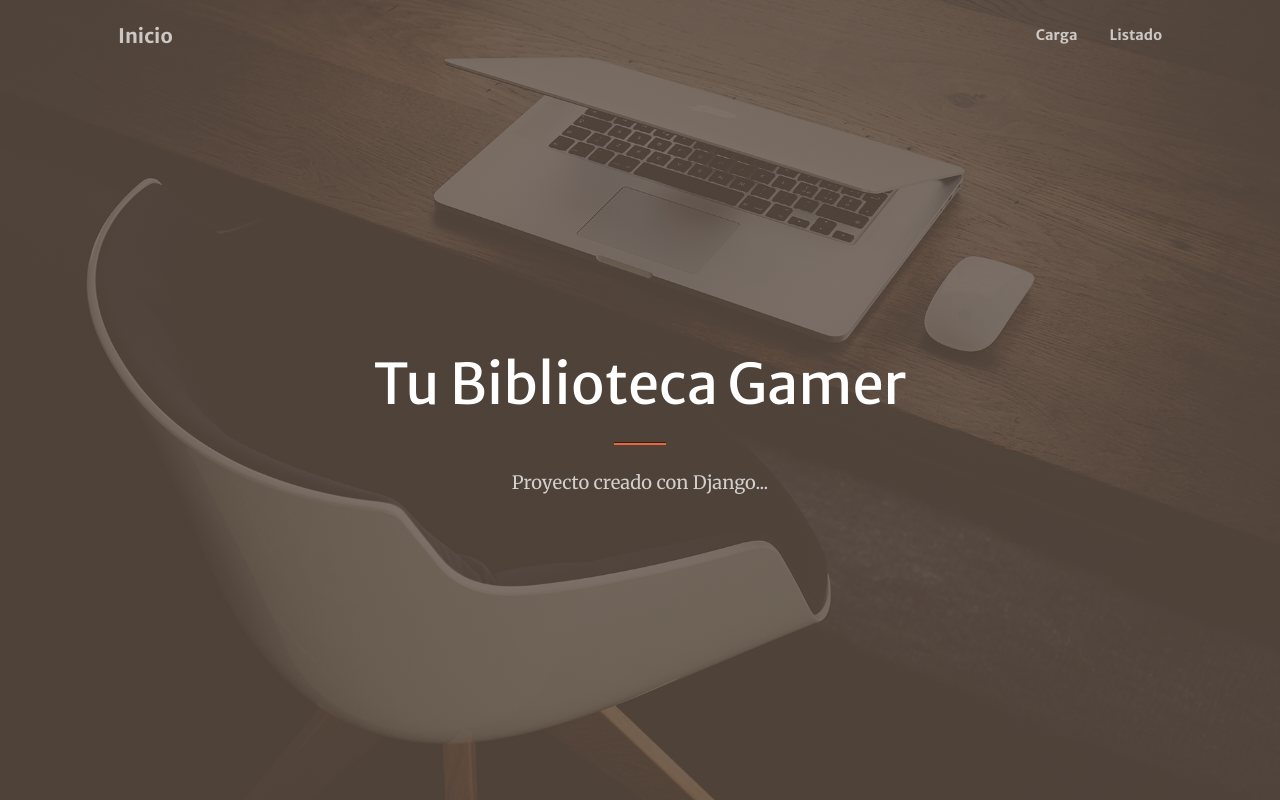
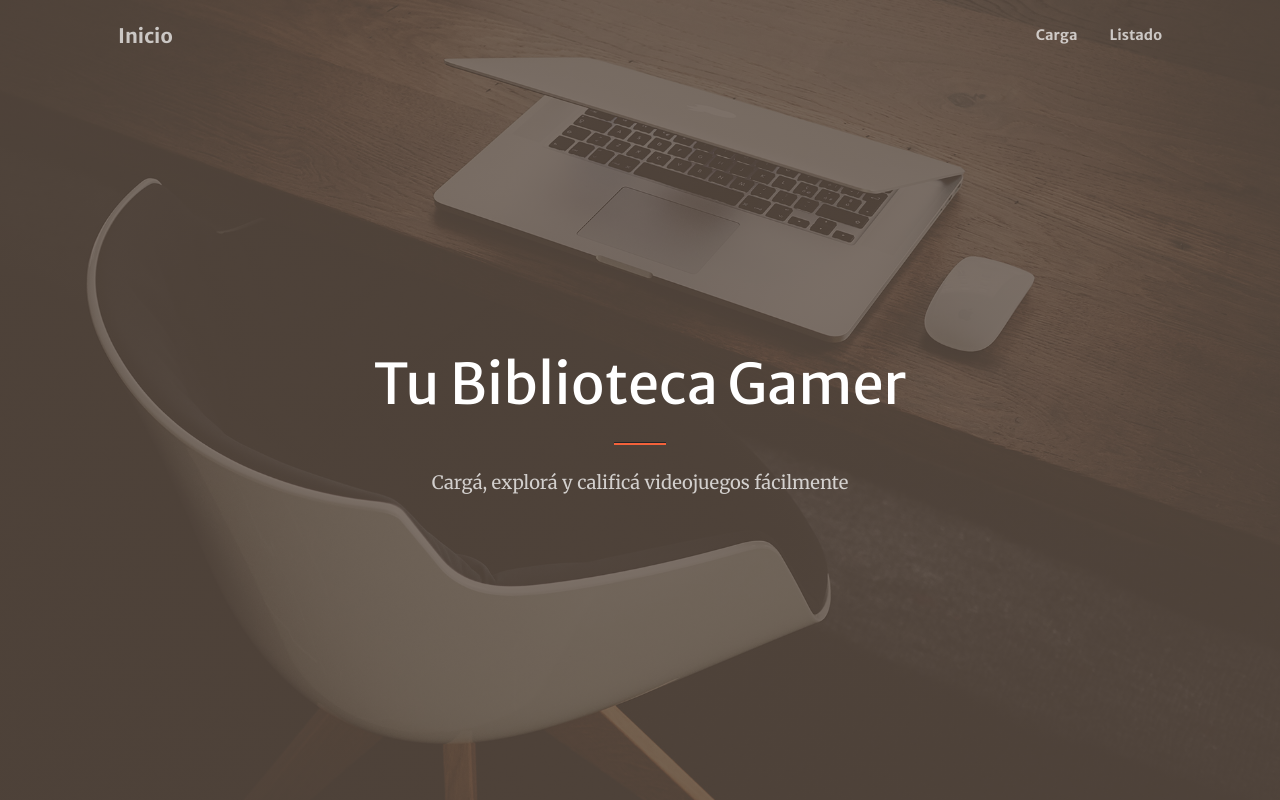
Before and after one commit to Lautaro-Falco/Proyecto-Python, a Django app: page / in a window 1280 px wide. Run offline with Django 5.2, Linux system fonts and the light colour scheme; some libraries are stand-ins or nearby versions.

Commit message:
Primer entrega

```diff
--- a/juegos/templates/juegos/carga.html
+++ b/juegos/templates/juegos/carga.html
@@ -3,7 +3,7 @@
 
 {% block tittle_text %}Carga{% endblock tittle_text %}
 {% block h1_text %}Carga{% endblock h1_text %}
-{% block p_text %}Aca podra cargar sus videojuegos, desarrolladores y reseñas{% endblock p_text %}
+{% block p_text %}Acá podrá cargar sus videojuegos, desarrolladores y reseñas{% endblock p_text %}
 
 {% block content %}
 <div class="container text-center mt-5">
--- a/templates/base.html
+++ b/templates/base.html
@@ -46,7 +46,7 @@
                 </div>
                 <div class="col-lg-8">
                     <p class="text-white-75 mb-4">
-                        {% block p_text %}Proyecto creado con Django...{% endblock p_text %}
+                        {% block p_text %}Cargá, explorá y calificá videojuegos fácilmente{% endblock p_text %}
                     </p>
 
             {% block content %}
```
